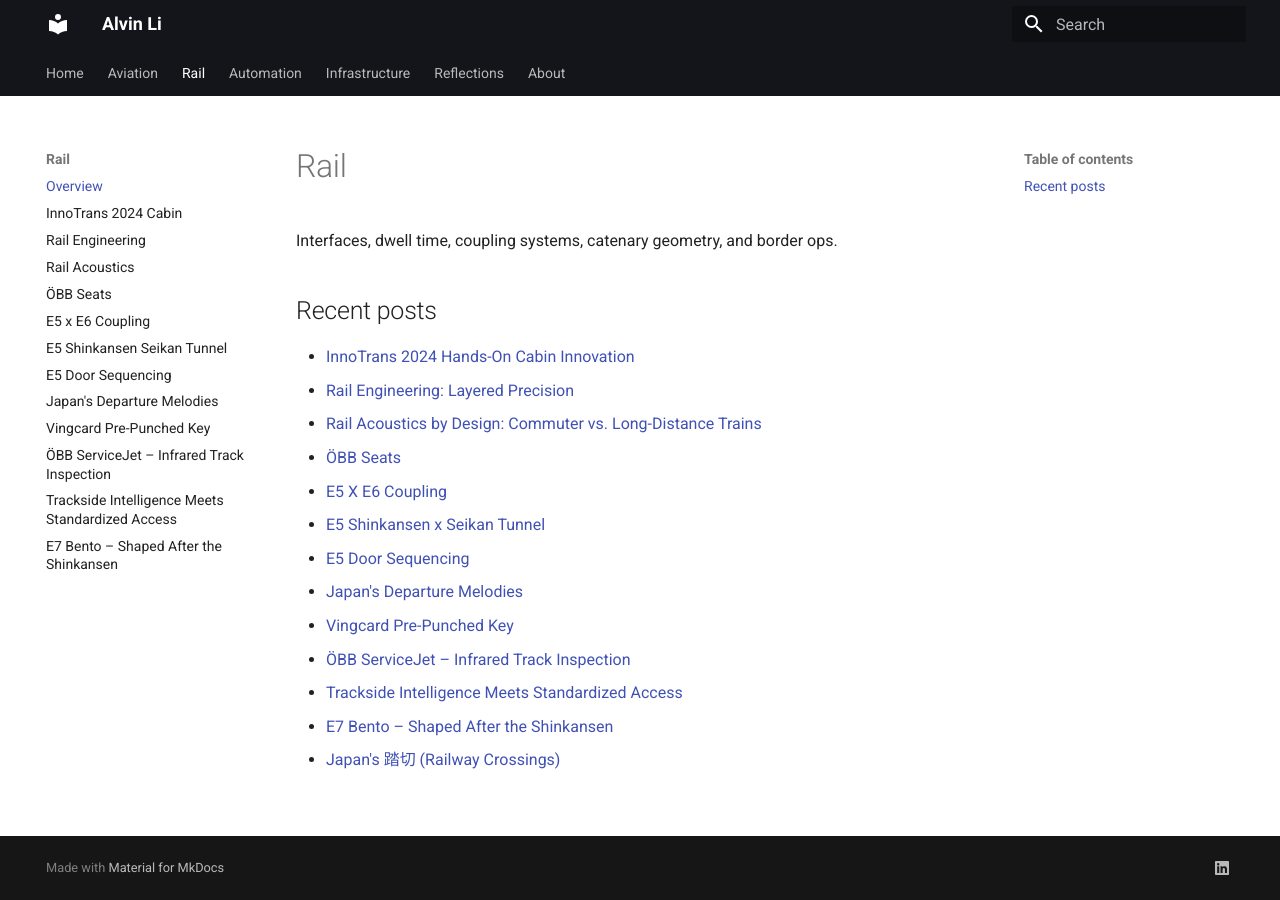
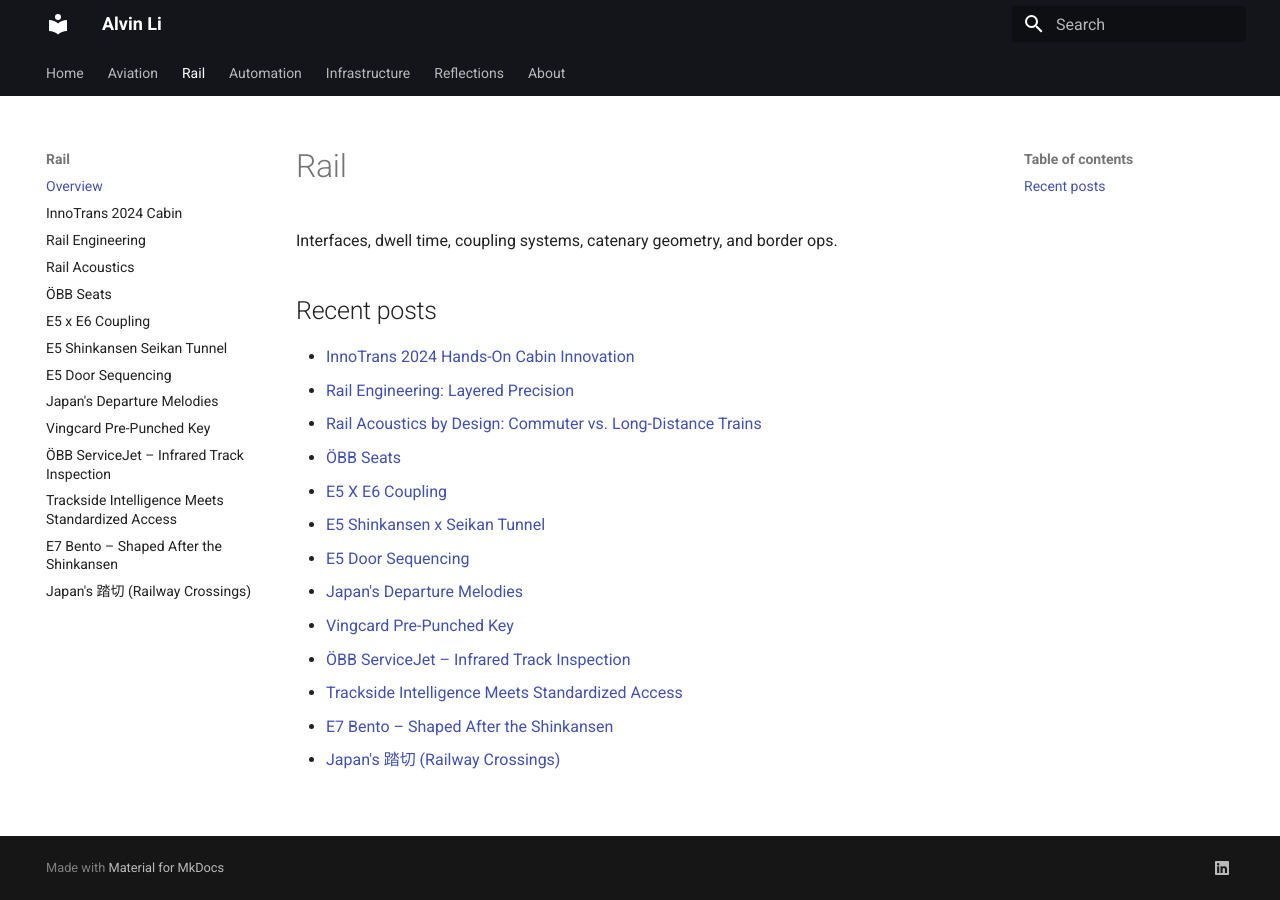
Before and after one commit to alvvvli/alvin-site, an MkDocs documentation site: the page built from docs/rail/index.md, in a window 1280 px wide. Built offline with MkDocs 1.6.1 and Material for MkDocs 9.7.7, drawn with Linux system fonts in a browser that asks for light colours.

Commit message:
Update mkdocs.yml

```diff
--- a/mkdocs.yml
+++ b/mkdocs.yml
@@ -49,6 +49,7 @@
       - ÖBB ServiceJet – Infrared Track Inspection: rail/servicejet.md
       - Trackside Intelligence Meets Standardized Access: rail/trackside.md
       - E7 Bento – Shaped After the Shinkansen: rail/e7bento.md
+      - Japan's 踏切 (Railway Crossings): rail/railx.md
   - Automation:
       - Overview: automation/index.md
       - ABB Flexley + Cambrian: automation/abb-flexley-cambrian.md
```
